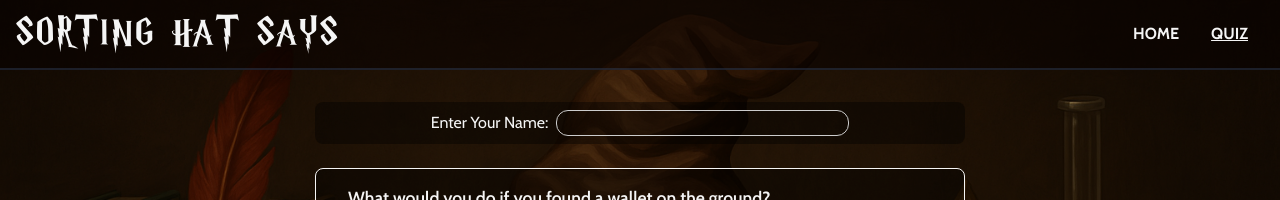
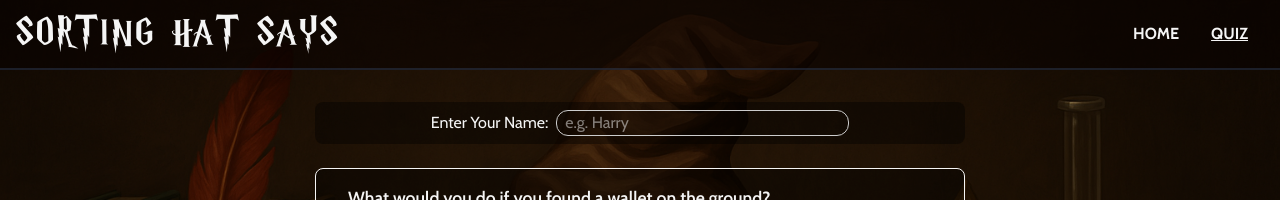
Before and after one commit to gabbythecoder/sorting-hat-says, a React (Vite) app in the folder client/: page /quiz in a window 1280 px wide. Shown: the top 200 px of the page. Built offline with nearby package versions, Linux system fonts and the light colour scheme; no server answers.

Commit message:
feat: adjust htmlFor in labels for form

```diff
--- a/client/src/components/form/Form.jsx
+++ b/client/src/components/form/Form.jsx
@@ -81,11 +81,14 @@ export default function Form() {
 
                 {/* Name Card */}
                 <div className="form-card name-card">
-                <label>
+                <label htmlFor="username">
                     Enter Your Name:
                     <input
                         type="text"
+                        name="username"
+                        id="username"
                         value={username}
+                        placeholder="e.g. Harry"
                         onChange={(event) => setUsername(event.target.value)}
                         required
                     />
@@ -98,10 +101,11 @@ export default function Form() {
                             <p className="question-text">{question.question}</p>
                         <div className="options-container">
                             {question.options.map((option, optionIndex) => (
-                                <label key={optionIndex} className="option-label">
+                                <label key={optionIndex} className="option-label" htmlFor={`question-${index}-option-${optionIndex}`}>
                                     <input
                                         type="radio"
                                         name={`question-${index}`}
+                                        id={`question-${index}-option-${optionIndex}`}
                                         value={option.value}
                                         checked={answers[`question-${index}`] === option.value}
                                         onChange={handleAnswerChange}
```
